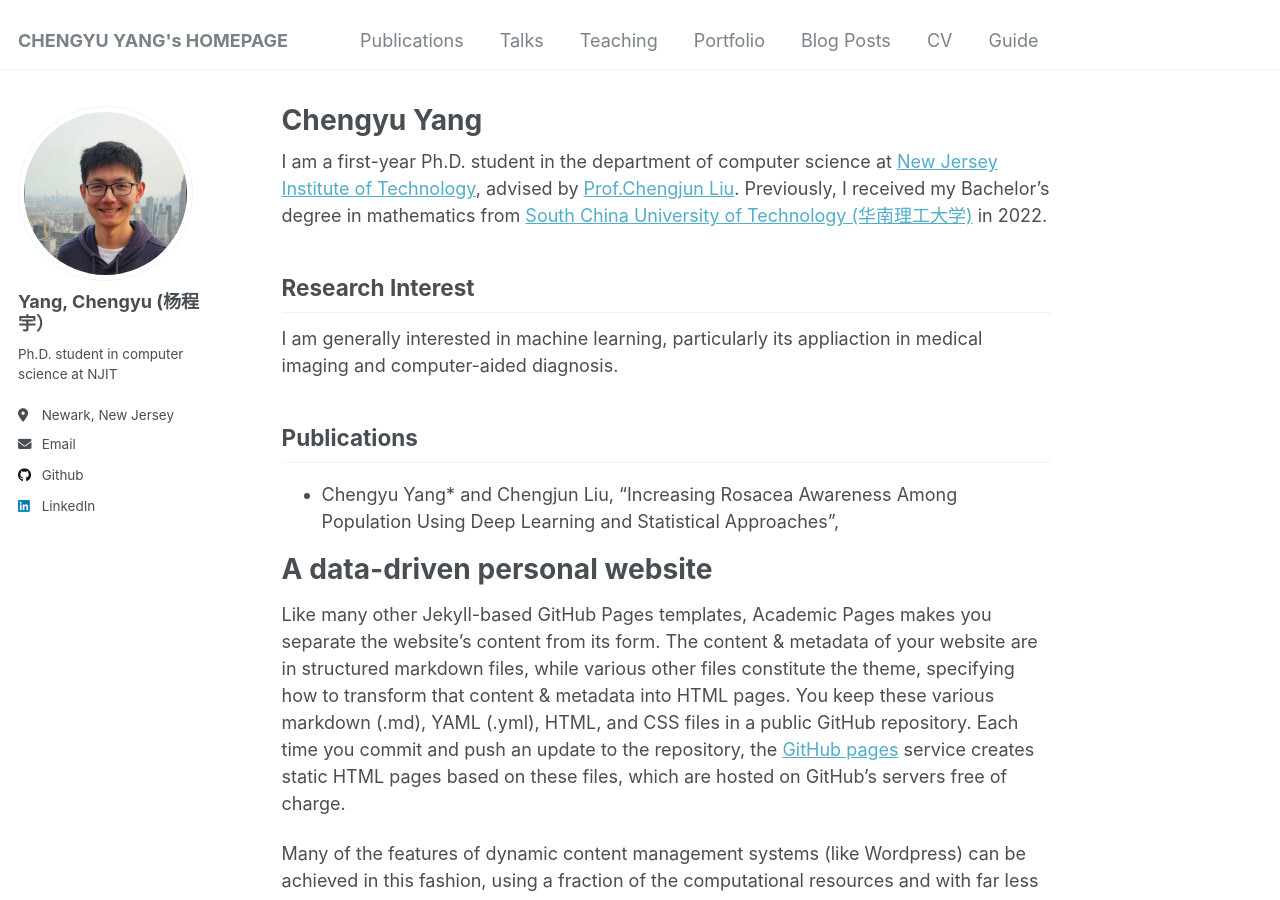
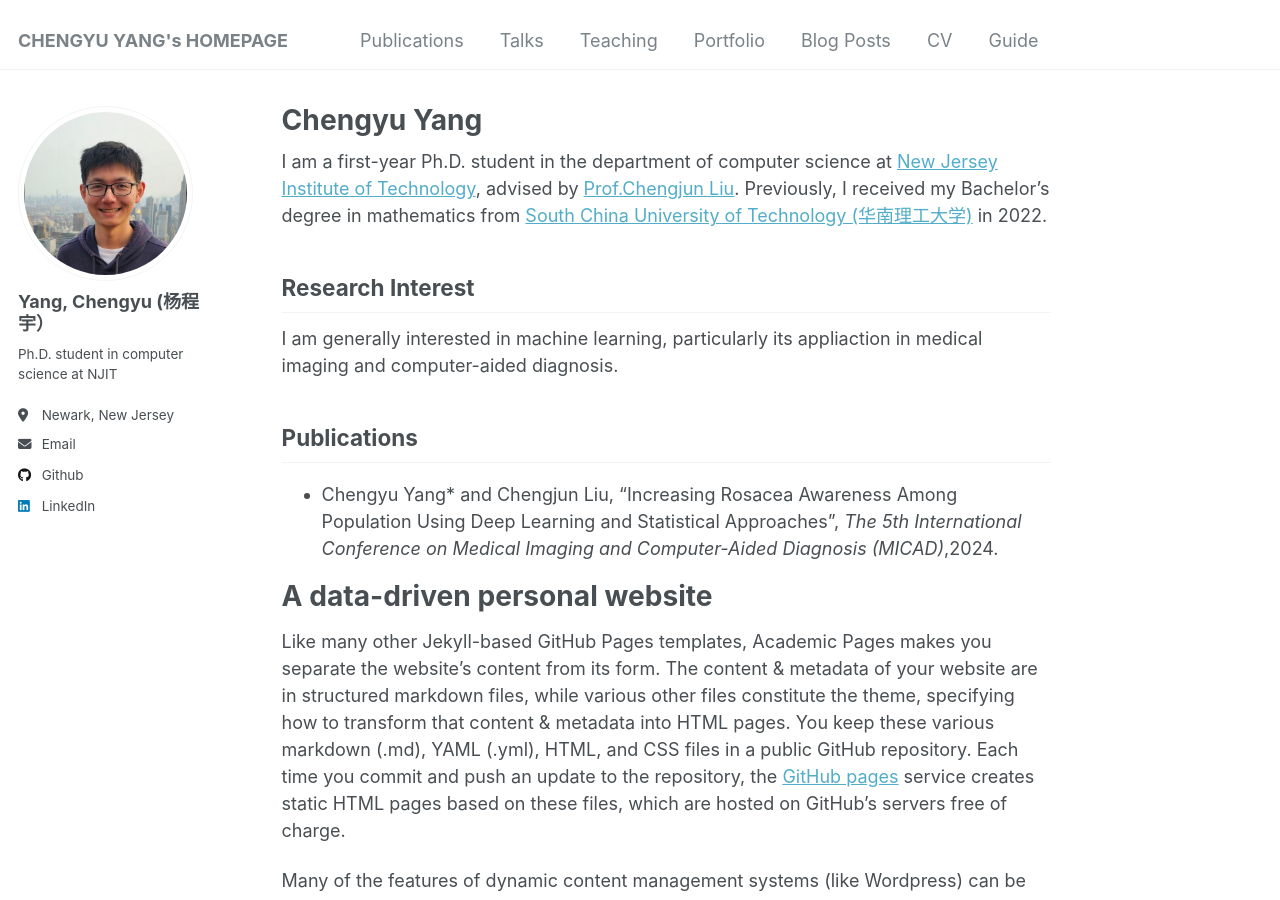
Before and after one commit to cyang322/cyang322.github.io, a Jekyll site: the page built from _pages/about.md, in a window 1280 px wide and 900 px high. Built offline with Jekyll 4.4.1, drawn with Linux system fonts in a browser that asks for light colours.

Commit message:
Update about.md

```diff
--- a/_pages/about.md
+++ b/_pages/about.md
@@ -15,7 +15,7 @@ I am generally interested in machine learning, particularly its appliaction in m
 
 Publications
 ------
-- Chengyu Yang* and Chengjun Liu, "Increasing Rosacea Awareness Among Population Using Deep Learning and Statistical Approaches",
+- Chengyu Yang* and Chengjun Liu, "Increasing Rosacea Awareness Among Population Using Deep Learning and Statistical Approaches", <em>The 5th International Conference on Medical Imaging and Computer-Aided Diagnosis (MICAD)</em>,2024.
 
 A data-driven personal website
 ======
```
